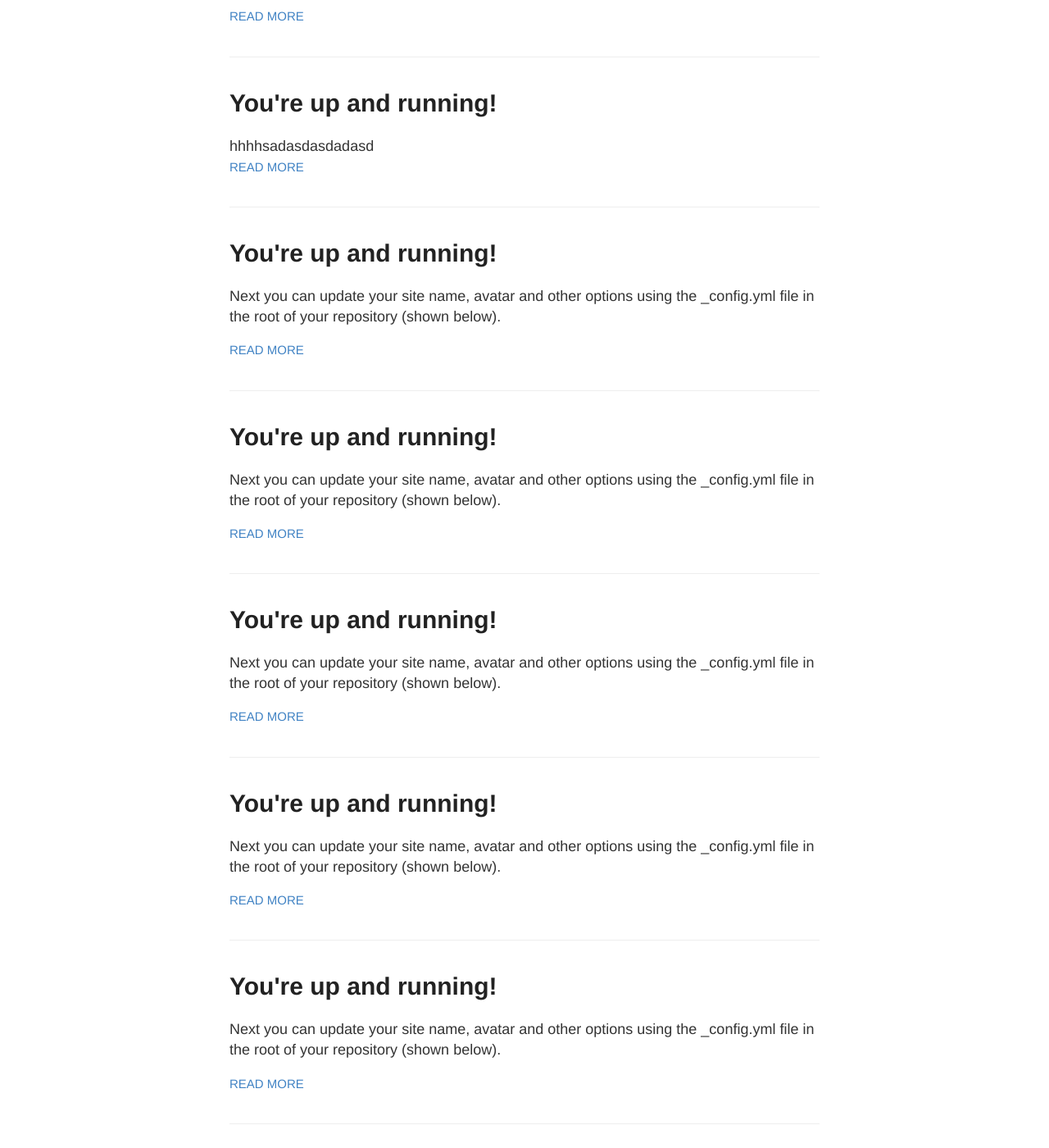
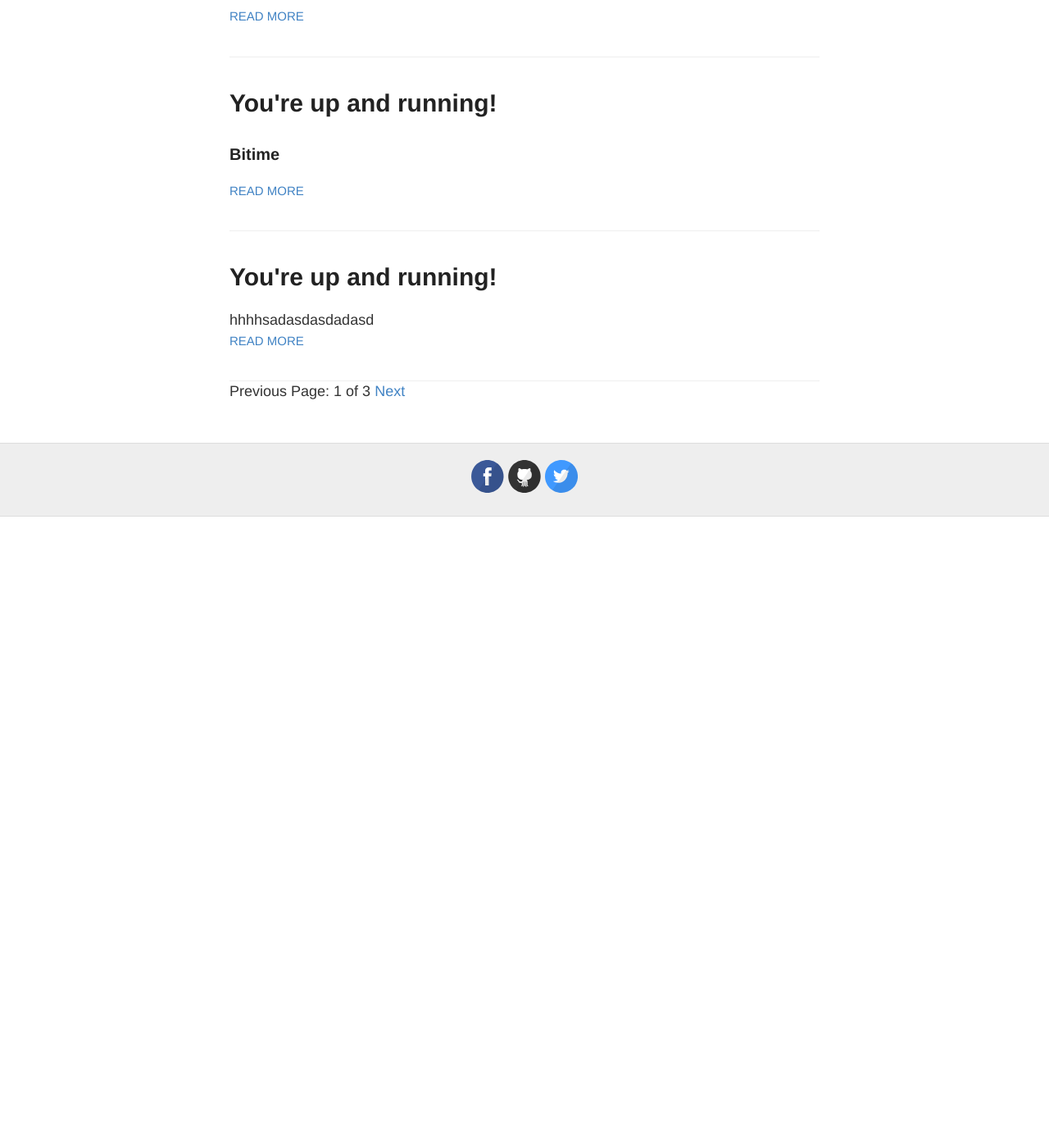
Before and after one commit to tahongtrung/biblog, a Jekyll site: the page built from index.html, in a window 1280 px wide and 1400 px high, scrolled down 285 px. Shown: the whole window at 82% size. Built offline with Jekyll 4.4.1, drawn with Linux system fonts in a browser that asks for light colours; the list of posts is cut into pages by our own code; after the commit the page ends 915 px from its top, so only the background shows below that; some of the changed text lies outside the part shown.

Commit message:
paginate

```diff
--- a/_config.yml
+++ b/_config.yml
@@ -43,16 +43,21 @@
 # Your website URL (e.g. http://barryclark.github.io or http://www.barryclark.co)
 # Used for Sitemap.xml and your RSS feed
 url: 'https://tahongtrung.github.io'
-
+baseurl: '/bilog'
 # If you're hosting your site at a Project repository on GitHub pages
 # (http://yourusername.github.io/repository-name)
 # and NOT your User repository (http://yourusername.github.io)
 # then add in the baseurl here, like this: "/repository-name"
-baseurl: '/bilog'
 
+#for development
+#url:
+#baseurl:
 #
 # !! You don't need to change any of the configuration flags below !!
 #
+future: true
+published: false
+
 
 permalink: /:title/
 
@@ -68,16 +73,20 @@
   syntax_highlighter_opts:
     # Use existing pygments syntax highlighting css
     css_class: 'highlight'
+
+#markdown: rdiscount
+#markdown: kramdown
+#markdown: redcarpet
+#redcarpet:
+#  extensions: ["no_intra_emphasis", "fenced_code_blocks", "autolink", "tables", "with_toc_data"]
+
 #paginate
-paginate: 1
+paginate: 3
 # Set the Sass partials directory, as we're using @imports
 sass:
   style: :expanded # You might prefer to minify using :compressed
-#markdown
-markdown: kramdown
-#markdown: redcarpet
-#redcarpet:
-#  extensions: ["no_intra_emphasis", "fenced_code_blocks", "autolink", "tables", "with_toc_data"]
+
+
 # Use the following plug-ins
 plugins:
   - jekyll-sitemap # Create a sitemap using the official Jekyll sitemap gem
@@ -91,3 +100,5 @@
 #  - LICENSE
 #  - README.md
 #  - CNAME
+#--------------
+#jekll build --verbose to view build process in detail.
--- a/index.html
+++ b/index.html
@@ -3,7 +3,11 @@
 ---
 
 <div class="posts">
-  {% for post in site.posts %}
+
+
+
+ 	{% for post in paginator.posts %}
+
     <article class="post">
 
       <h1><a href="{{ site.baseurl }}{{ post.url }}">{{ post.title }}</a></h1>
@@ -15,4 +19,18 @@
       <a href="{{ site.baseurl }}{{ post.url }}" class="read-more">Read More</a>
     </article>
   {% endfor %}
+  <!-- Pagination links -->
+	<div class="pagination">
+			{% if paginator.previous_page %}
+				<a href="{{ paginator.previous_page_path }}" class="previous">Previous</a>
+			{% else %}
+				<span class="previous">Previous</span>
+			{% endif %}
+			<span class="page_number ">Page: {{ paginator.page }} of {{ paginator.total_pages }}</span>
+			{% if paginator.next_page %}
+				<a href="{{ paginator.next_page_path }}" class="next">Next</a>
+			{% else %}
+				<span class="next ">Next</span>
+			{% endif %}
+		</div>
 </div>
```
Also changed, not shown: _layouts/default.html (+0 -22 lines), _layouts/home.html (added, +54 -0 lines), _posts/2014-3-3-Hello-World - Copy (2).markdown (renamed from _posts/2014-3-3-Hello-World - Copy (7).md, +7 -0 lines), _posts/2014-3-3-Hello-World (1).markdown (renamed from _posts/2014-3-3-Hello-World.md), _posts/2014-3-3-Hello-World (2).markdown (renamed from _posts/2014-3-3-Hello-World - Copy (2).md), _posts/2014-3-3-Hello-World (3).markdown (renamed from _posts/2014-3-3-Hello-World - Copy (3).md), _posts/2014-3-3-Hello-World (4).markdown (renamed from _posts/2014-3-3-Hello-World - Copy (4).md), _posts/2014-3-3-Hello-World (5).markdown (renamed from _posts/2014-3-3-Hello-World - Copy (5).md), _posts/2014-3-3-Hello-World (6).markdown (renamed from _posts/2014-3-3-Hello-World - Copy (6).md), _posts/2014-3-3-Hello-World (7).markdown (renamed from _posts/2014-3-3-Hello-World - Copy.md), _posts/2014-3-3-Hello-World - Copy (3).markdown (renamed from _posts/2014-3-3-Hello-World - Copy (8).md).
